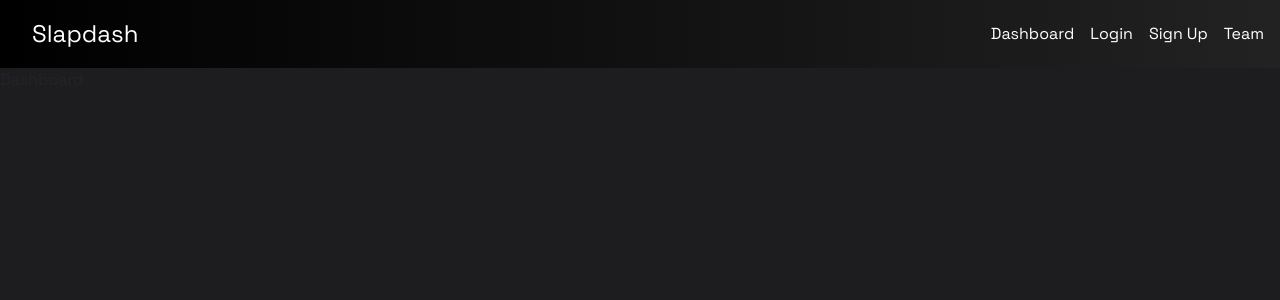
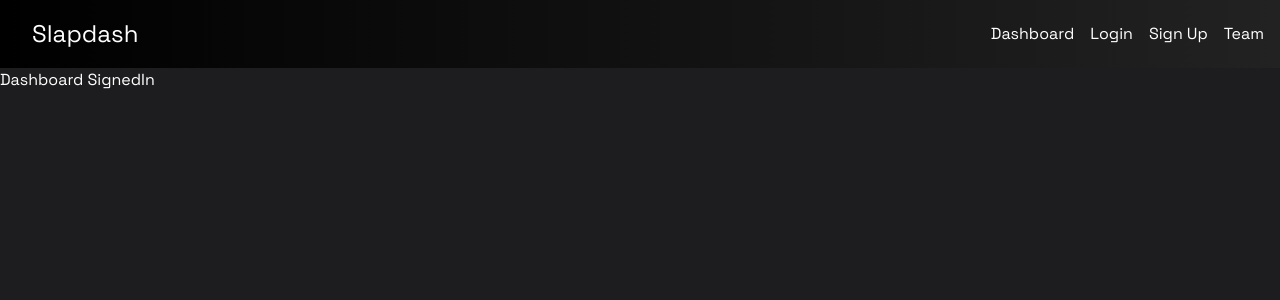
Before and after one commit to manavkush/slapdash, a Next.js app: page / in a window 1280 px wide. Shown: the top 300 px of the page. Built offline with nearby package versions, Linux system fonts and the light colour scheme; no server answers.

Commit message:
chore: Testing the session on client side

```diff
--- a/src/app/page.tsx
+++ b/src/app/page.tsx
@@ -4,11 +4,21 @@
 import styles from './page.module.css'
 import { Button, Input } from 'reactstrap'
 import { faArrowRight } from '@fortawesome/free-solid-svg-icons';
+import { useSession } from 'next-auth/react';
+import { TypeSession } from '../utils/types';
+import { authOptions } from '../lib/auth';
 // import Navbar from '../components/Navbar/Navbar';
 
 export default function Home() {
-  return (
-    <div className={styles.home}>
+  const session = useSession();
+
+
+  return session.data !== undefined ? (
+    <div style={{color:"white"}} className={styles.home}>
+      Dashboard SignedIn
+    </div>
+  ) : (
+    <div style={{color:"white"}} className={styles.home}>
       Dashboard
     </div>
   )
```
